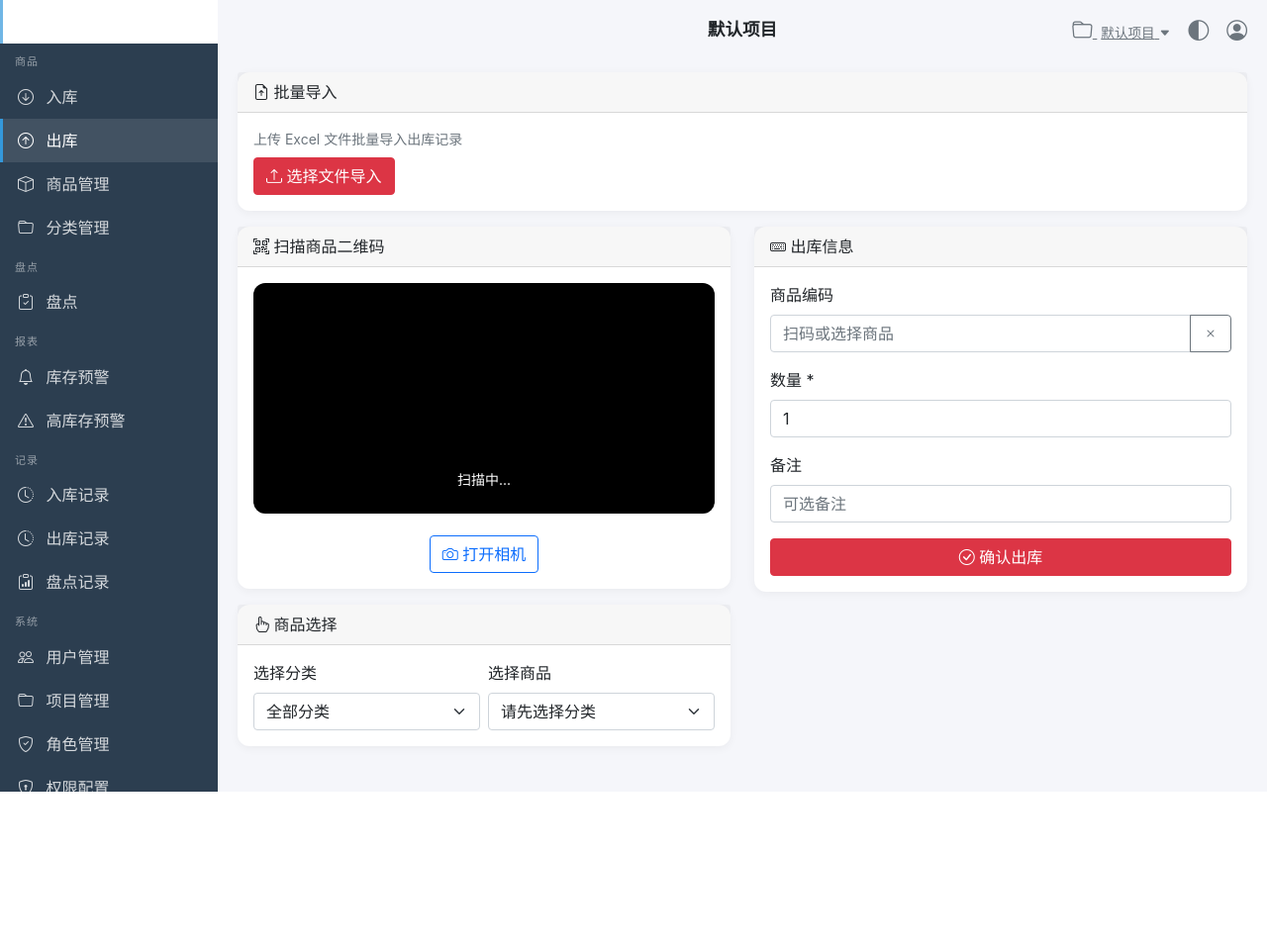
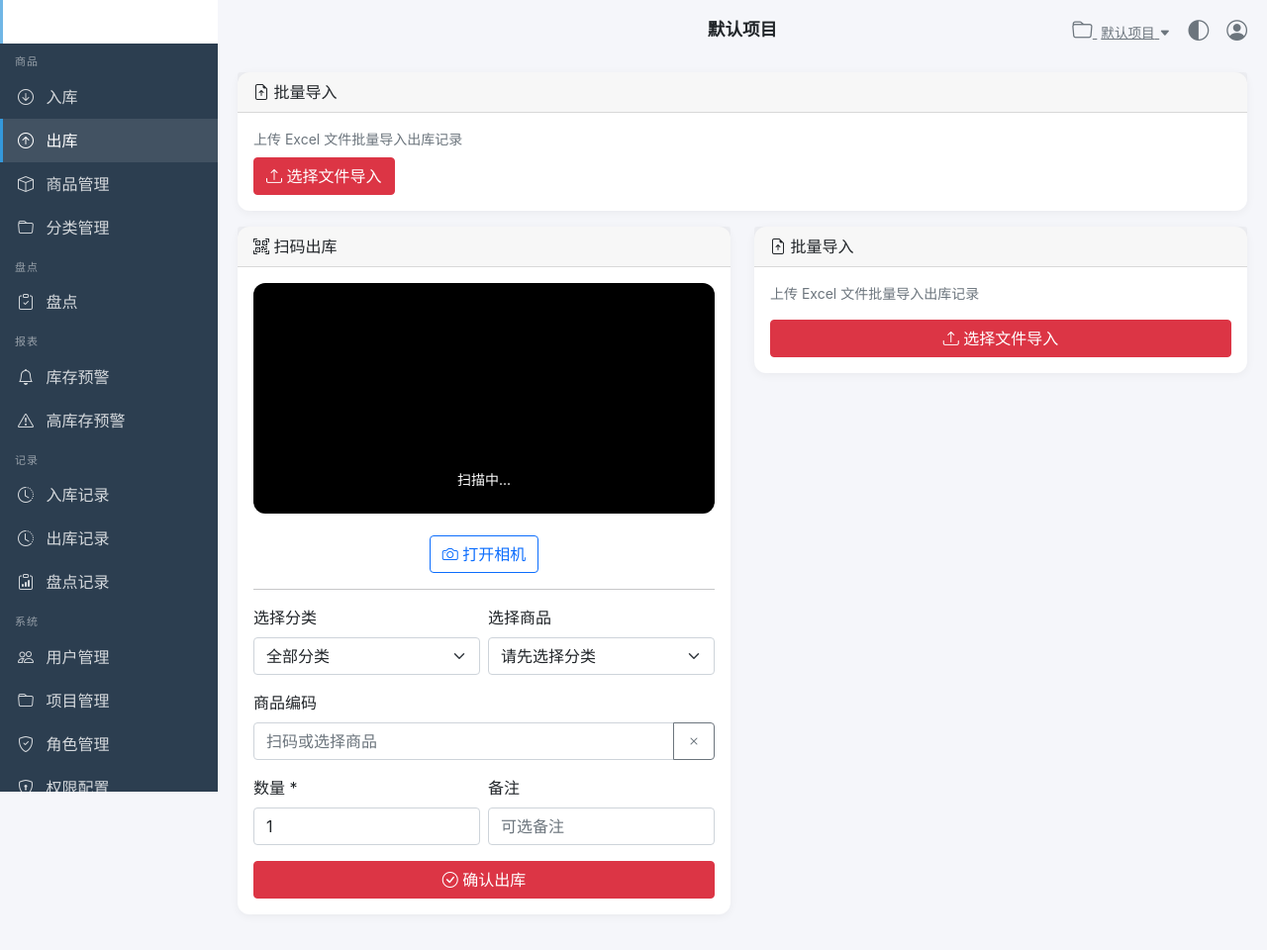
Before and after one commit to srockci/inventory-system, a Flask app: page /stock-out in a window 1280 px wide. Shown: the whole page at 99% size. Before the commit the page ends 800 px from the top, so only its background shows below. Run offline with Flask 3, Linux system fonts and the light colour scheme; the visitor is signed in with stand-in values (Sample User, id 1); data comes from the database, SQL or seed files in the repository; data that the repository does not hold is empty; some libraries are stand-ins or nearby versions.

Commit message:
fix: 优化出入库页面布局，合并扫码+商品选择+表单到左栏，导入功能移至右栏

```diff
--- a/templates/stock_out.html
+++ b/templates/stock_out.html
@@ -52,33 +52,28 @@
 </div>
 
 <div class="row g-4">
-    <!-- 左侧：扫码 + 商品选择 -->
+    <!-- 左侧：扫码 + 商品选择 + 出库表单 -->
     <div class="col-lg-6">
-        <!-- 扫码区域 -->
         <div class="card mb-3">
             <div class="card-header">
-                <i class="bi bi-qr-code-scan"></i> 扫描商品二维码
+                <i class="bi bi-qr-code-scan"></i> 扫码出库
             </div>
             <div class="card-body">
-                <div class="qr-scanner-container">
+                <!-- 扫码区域 -->
+                <div class="qr-scanner-container mb-3">
                     <video id="qr-video" playsinline autoplay></video>
                     <div id="qr-result">扫描中...</div>
                 </div>
-                <div class="mt-3 text-center">
+                <div class="text-center mb-3">
                     <button type="button" class="btn btn-outline-primary" id="toggle-scan">
                         <i class="bi bi-camera"></i> 打开相机
                     </button>
                 </div>
-            </div>
-        </div>
+
+                <hr>
 
                 <!-- 商品选择 -->
-        <div class="card">
-            <div class="card-header">
-                <i class="bi bi-hand-index"></i> 商品选择
-            </div>
-            <div class="card-body">
-                <div class="row g-2">
+                <div class="row g-2 mb-3">
                     <div class="col-6">
                         <label class="form-label">选择分类</label>
                         <select id="category-select" class="form-select">
@@ -95,17 +90,8 @@
                         </select>
                     </div>
                 </div>
-            </div>
-        </div>
-    </div>
 
-    <!-- 右侧：表单 -->
-    <div class="col-lg-6">
-        <div class="card">
-            <div class="card-header">
-                <i class="bi bi-keyboard"></i> 出库信息
-            </div>
-            <div class="card-body">
+                <!-- 出库表单 -->
                 <form id="stock-in-form">
                     <div class="mb-3">
                         <label class="form-label">商品编码</label>
@@ -115,24 +101,40 @@
                                 <i class="bi bi-x"></i>
                             </button>
                         </div>
-                        <!-- 显示选中的商品信息 -->
                         <div id="selected-product-info" class="mt-2 text-muted small" style="display: none;">
                             <span id="selected-product-name"></span>
                             <span class="ms-2">当前库存: <strong id="selected-product-stock"></strong></span>
                         </div>
                     </div>
-                    <div class="mb-3">
+                    <div class="row g-2">
+                        <div class="col-6">
                             <label class="form-label">数量 *</label>
                             <input type="number" name="quantity" id="quantity" class="form-control" min="1" required placeholder="出库数量" value="1">
                         </div>
-                    <div class="mb-3">
+                        <div class="col-6">
                             <label class="form-label">备注</label>
                             <input type="text" name="remark" class="form-control" placeholder="可选备注">
                         </div>
-                    <button type="submit" class="btn btn-danger w-100">
+                    </div>
+                    <button type="submit" class="btn btn-danger w-100 mt-3">
                         <i class="bi bi-check-circle"></i> 确认出库
                     </button>
                 </form>
+            </div>
+        </div>
+    </div>
+
+    <!-- 右侧：批量导入 -->
+    <div class="col-lg-6">
+        <div class="card">
+            <div class="card-header">
+                <i class="bi bi-file-earmark-arrow-up"></i> 批量导入
+            </div>
+            <div class="card-body">
+                <p class="text-muted small mb-3">上传 Excel 文件批量导入出库记录</p>
+                <button type="button" class="btn btn-danger w-100" data-bs-toggle="modal" data-bs-target="#importModal">
+                    <i class="bi bi-upload"></i> 选择文件导入
+                </button>
             </div>
         </div>
     </div>
```
Also changed, not shown: templates/stock_in.html (+29 -40 lines). Lines whose indentation alone changed are shown as unchanged.
